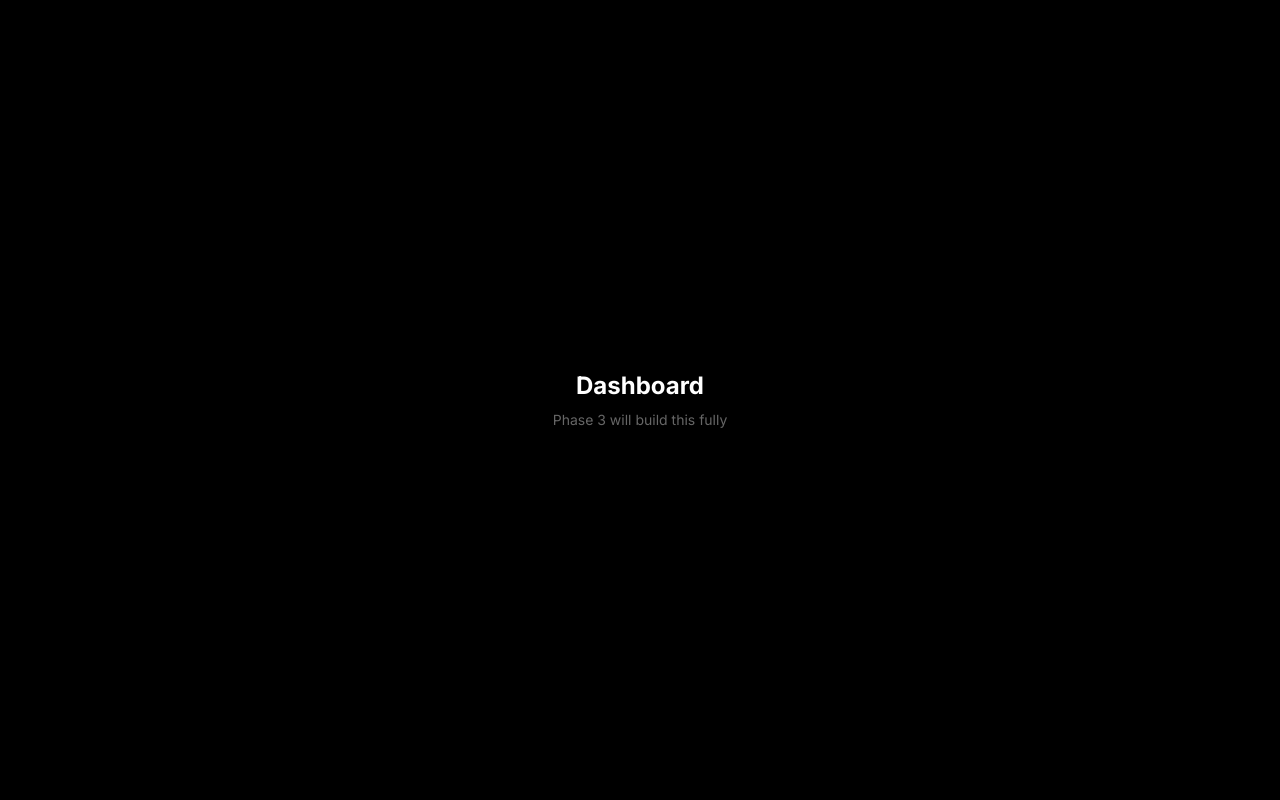
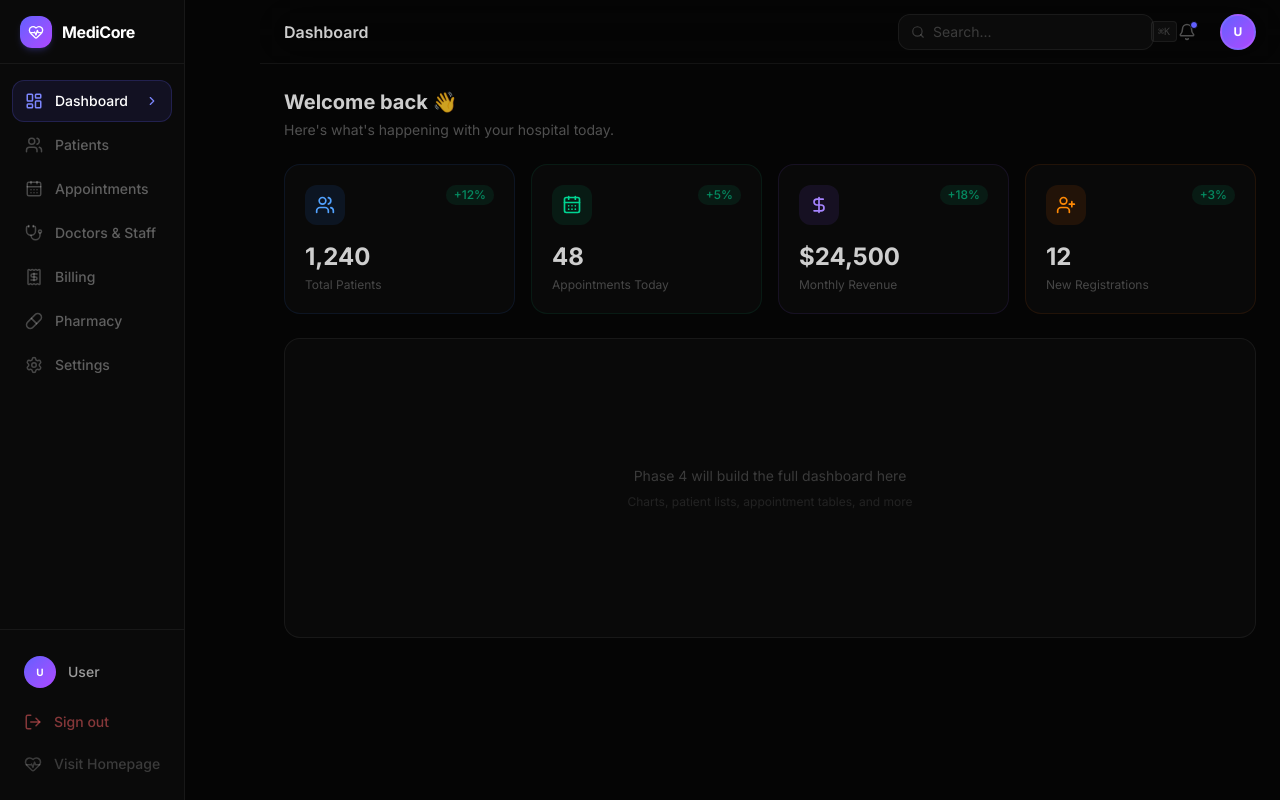
Before and after one commit to mbmugdho/hospital-management-system, a Next.js app: page /dashboard in a window 1280 px wide. Built offline with nearby package versions, Linux system fonts and the light colour scheme; no server answers.

Commit message:
Phase 3 Complete: App Shell — Sidebar, DashboardNavbar, DashboardShell, layout wrapper, stat cards placeholder

```diff
--- a/src/app/(dashboard)/dashboard/page.tsx
+++ b/src/app/(dashboard)/dashboard/page.tsx
@@ -1,14 +1,144 @@
+'use client'
+
+import { motion } from 'framer-motion'
+import { Users, CalendarDays, DollarSign, UserPlus } from 'lucide-react'
+
+const stats = [
+  {
+    label: 'Total Patients',
+    value: '1,240',
+    change: '+12%',
+    icon: Users,
+    color: 'text-blue-400',
+    bg: 'bg-blue-500/10',
+    border: 'border-blue-500/10',
+  },
+  {
+    label: 'Appointments Today',
+    value: '48',
+    change: '+5%',
+    icon: CalendarDays,
+    color: 'text-emerald-400',
+    bg: 'bg-emerald-500/10',
+    border: 'border-emerald-500/10',
+  },
+  {
+    label: 'Monthly Revenue',
+    value: '$24,500',
+    change: '+18%',
+    icon: DollarSign,
+    color: 'text-violet-400',
+    bg: 'bg-violet-500/10',
+    border: 'border-violet-500/10',
+  },
+  {
+    label: 'New Registrations',
+    value: '12',
+    change: '+3%',
+    icon: UserPlus,
+    color: 'text-orange-400',
+    bg: 'bg-orange-500/10',
+    border: 'border-orange-500/10',
+  },
+]
+
 export default function DashboardPage() {
   return (
-    <div className="flex items-center justify-center min-h-screen bg-black">
-      <div className="text-center">
-        <h1 className="text-2xl font-bold text-white mb-2">Dashboard</h1>
-        <p className="text-white/40 text-sm">Phase 3 will build this fully</p>
+    <div className="flex flex-col gap-6">
+      {/* ── Welcome ── */}
+      <motion.div
+        initial={{ opacity: 0, y: 10 }}
+        animate={{ opacity: 1, y: 0 }}
+        transition={{ duration: 0.4, ease: [0.16, 1, 0.3, 1] }}
+      >
+        <h2 className="text-xl font-bold text-white/80 mb-1">
+          Welcome back 👋
+        </h2>
+        <p className="text-sm text-white/30">
+          Here&apos;s what&apos;s happening with your hospital today.
+        </p>
+      </motion.div>
+
+      {/* ── Stat Cards ── */}
+      <div className="grid grid-cols-1 sm:grid-cols-2 lg:grid-cols-4 gap-4">
+        {stats.map((stat, i) => {
+          const Icon = stat.icon
+          return (
+            <motion.div
+              key={stat.label}
+              initial={{ opacity: 0, y: 15 }}
+              animate={{ opacity: 1, y: 0 }}
+              transition={{
+                delay: 0.1 + i * 0.08,
+                duration: 0.4,
+                ease: [0.16, 1, 0.3, 1],
+              }}
+              className={`
+                bg-white/[0.02]
+                border ${stat.border}
+                rounded-2xl
+                p-5
+                hover:bg-white/[0.04]
+                transition-colors duration-200
+                group
+              `}
+            >
+              <div className="flex items-start justify-between mb-4">
+                <div
+                  className={`
+                  w-10 h-10 rounded-xl
+                  ${stat.bg}
+                  flex items-center justify-center
+                  group-hover:scale-110
+                  transition-transform duration-300
+                `}
+                >
+                  <Icon className={`w-5 h-5 ${stat.color}`} />
+                </div>
+                <span
+                  className="
+                  text-xs font-medium
+                  text-emerald-400/60
+                  bg-emerald-500/10
+                  px-2 py-0.5 rounded-full
+                "
+                >
+                  {stat.change}
+                </span>
+              </div>
+
+              <p className="text-2xl font-bold text-white/80 mb-1">
+                {stat.value}
+              </p>
+              <p className="text-xs text-white/25">{stat.label}</p>
+            </motion.div>
+          )
+        })}
       </div>
+
+      {/* ── Placeholder Content ── */}
+      <motion.div
+        initial={{ opacity: 0, y: 15 }}
+        animate={{ opacity: 1, y: 0 }}
+        transition={{ delay: 0.5, duration: 0.4 }}
+        className="
+          bg-white/[0.02]
+          border border-white/[0.06]
+          rounded-2xl
+          p-8
+          flex items-center justify-center
+          min-h-[300px]
+        "
+      >
+        <div className="text-center">
+          <p className="text-white/20 text-sm mb-2">
+            Phase 4 will build the full dashboard here
+          </p>
+          <p className="text-white/10 text-xs">
+            Charts, patient lists, appointment tables, and more
+          </p>
+        </div>
+      </motion.div>
     </div>
-
-
-
-
   )
 }
--- a/src/app/(dashboard)/layout.tsx
+++ b/src/app/(dashboard)/layout.tsx
@@ -1,12 +1,9 @@
+import DashboardShell from '@/components/layout/DashboardShell'
+
 export default function DashboardLayout({
   children,
 }: {
-  children: React.ReactNode;
+  children: React.ReactNode
 }) {
-  return (
-    <div className="min-h-screen bg-[var(--color-background)]">
-      {/* Phase 3 will build Sidebar + Navbar here */}
-      {children}
-    </div>
-  );
+  return <DashboardShell>{children}</DashboardShell>
 }
```
